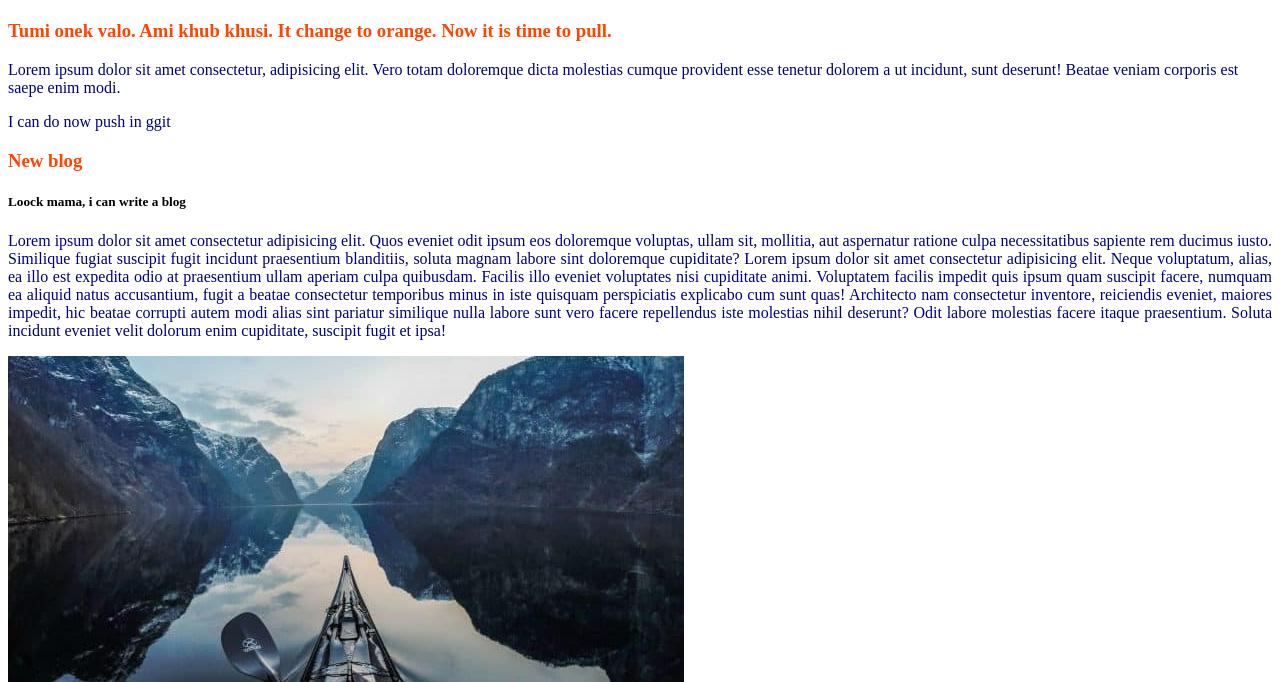
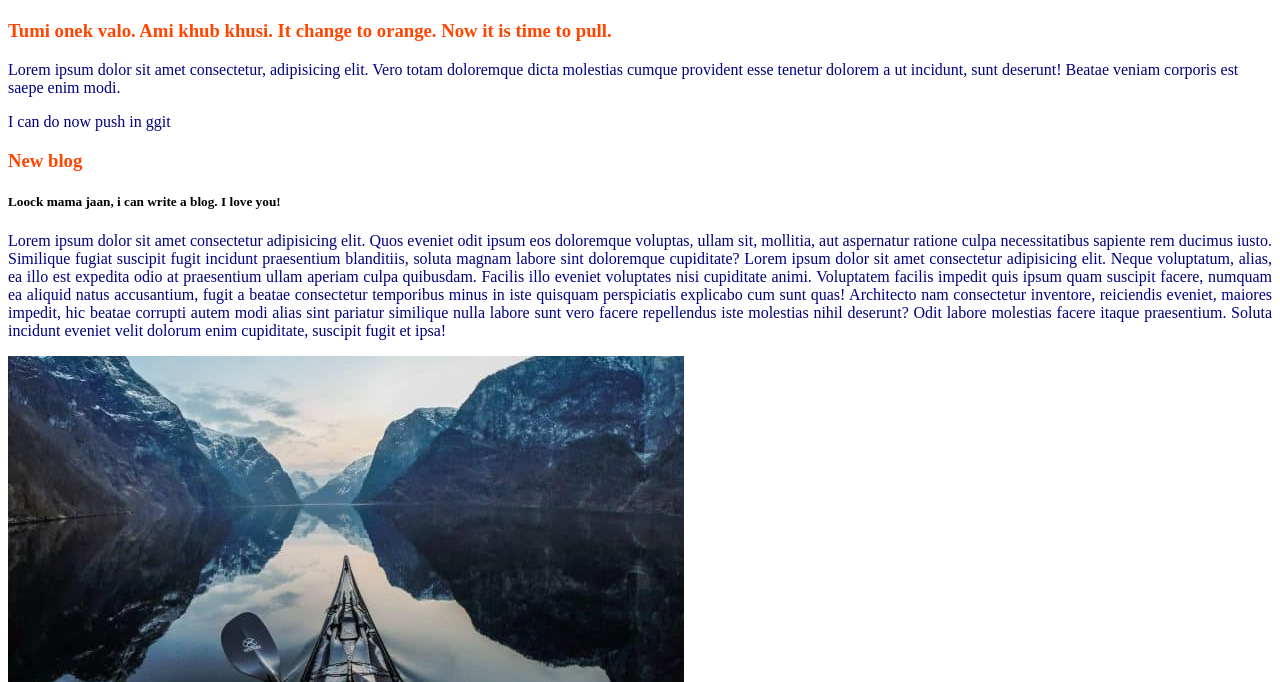
Before and after one commit to DiptaPal/my-first-repo, a plain HTML site: page index.html in a window 1280 px wide. Shown: the part 118-800 px from the top of the page. Drawn offline with Linux system fonts and the light colour scheme.

Commit message:
amma is my new blog

```diff
--- a/index.html
+++ b/index.html
@@ -15,7 +15,7 @@
     <p>I can do now push in ggit</p>
     <div>
         <h3>New blog</h3>
-        <h5>Loock mama, i can write a blog</h5>
+        <h5>Loock mama jaan, i can write a blog. I love you!</h5>
         <p style="text-align: justify;">Lorem ipsum dolor sit amet consectetur adipisicing elit. Quos eveniet odit ipsum eos doloremque voluptas, ullam sit, mollitia, aut aspernatur ratione culpa necessitatibus sapiente rem ducimus iusto. Similique fugiat suscipit fugit incidunt praesentium blanditiis, soluta magnam labore sint doloremque cupiditate? Lorem ipsum dolor sit amet consectetur adipisicing elit. Neque voluptatum, alias, ea illo est expedita odio at praesentium ullam aperiam culpa quibusdam. Facilis illo eveniet voluptates nisi cupiditate animi. Voluptatem facilis impedit quis ipsum quam suscipit facere, numquam ea aliquid natus accusantium, fugit a beatae consectetur temporibus minus in iste quisquam perspiciatis explicabo cum sunt quas! Architecto nam consectetur inventore, reiciendis eveniet, maiores impedit, hic beatae corrupti autem modi alias sint pariatur similique nulla labore sunt vero facere repellendus iste molestias nihil deserunt? Odit labore molestias facere itaque praesentium. Soluta incidunt eveniet velit dolorum enim cupiditate, suscipit fugit et ipsa!</p>
     </div>
     <img src="pic-03.jpg" alt="image-01">
```
